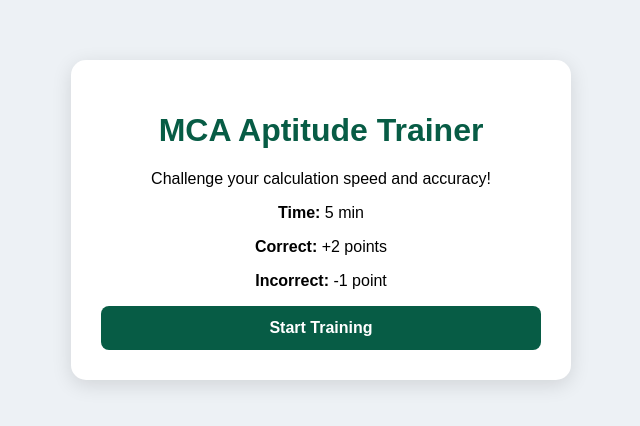
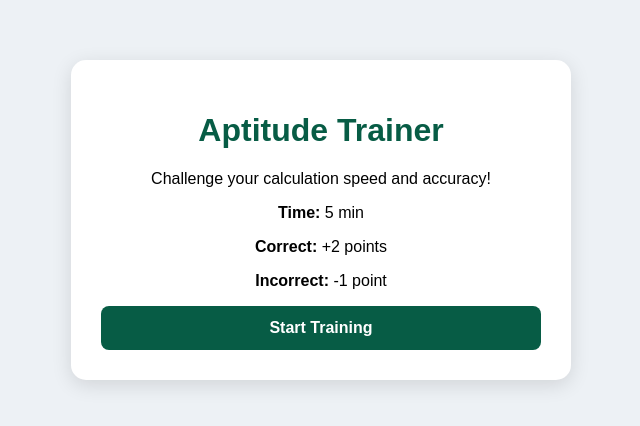
Before and after one commit to nirikshaNagaraj/Aptitude_trainer, a plain HTML site: page index.html in a window 1280 px wide. Shown: the part 180-606 px from the top of the page, without its empty margins (319-959 px from the left). Drawn offline with Linux system fonts and the light colour scheme.

Commit message:
Update title and header from 'MCA Aptitude Trainer' to 'Aptitude Trainer'

```diff
--- a/index.html
+++ b/index.html
@@ -4,7 +4,7 @@
 <head>
 <meta charset="UTF-8">
 <meta name="viewport" content="width=device-width, initial-scale=1.0">
-<title>MCA Aptitude Trainer</title>
+<title>Aptitude Trainer</title>
 
 <style>
 * {
@@ -100,7 +100,7 @@ button:hover {
 
 <div class="container" id="start-screen">
 
-    <h1>MCA Aptitude Trainer</h1>
+    <h1>Aptitude Trainer</h1>
 
     <p>Challenge your calculation speed and accuracy!</p>
 
```
